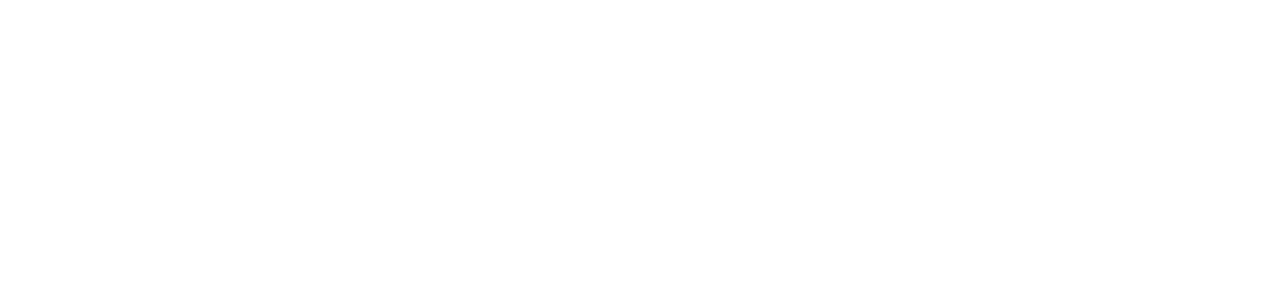
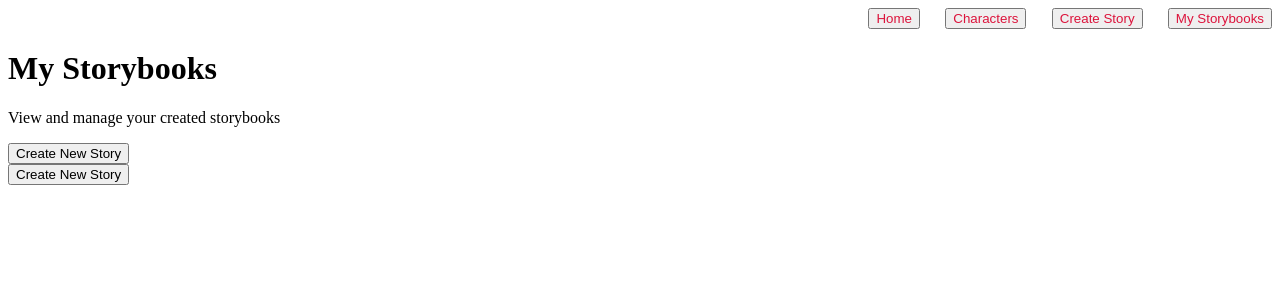
Before and after one commit to MexicanCacti/Project2Group5, a React (Vite) app in the folder client/: page /stories in a window 1280 px wide. Before the commit this address had no page. Shown: the top 300 px of the page. Built offline with nearby package versions, Linux system fonts and the light colour scheme.

Commit message:
Started Storybooks page

```diff
--- a/client/src/App.jsx
+++ b/client/src/App.jsx
@@ -2,6 +2,7 @@
 import Home from './pages/Home.jsx'
 import Characters from './pages/Characters.jsx'
 import CreateStory from './pages/CreateStory.jsx'
+import Storybooks from './pages/Storybooks.jsx'
 
 function App() {
   return (
@@ -10,6 +11,7 @@
               <Route path="/" element={<Home />} />
               <Route path="/characters" element={<Characters />} />
               <Route path="/create" element={<CreateStory/>} />
+              <Route path="/stories" element={<Storybooks/>} />
           </Routes>
       </Router>
   )
--- /dev/null
+++ b/client/src/pages/Storybooks.jsx
@@ -0,0 +1,40 @@
+import TitleBar from "../components/TitleBar.jsx";
+import '../styles/Storybooks.css'
+import NavButton from "../components/NavButton.jsx";
+
+function Storybooks() {
+    return (
+        <div id="Stories">
+            <TitleBar />
+
+            <div id="StoriesContent">
+
+                <div id="StoriesIntro">
+                    <h1>My Storybooks</h1>
+                    <p>View and manage your created storybooks</p>
+                    <NavButton
+                        label="Create New Story"
+                        id="StoriesCreateNav"
+                        destination={"/create"}
+                    />
+                </div>
+
+                {/*Backend call to get all the users stories & display them, each one should have...
+                    First Page Image, Title, Description, Number Pages, Button to take to create story w/ loaded data
+                 */
+                }
+                <div id="StoriesBox">
+                    <NavButton
+                        label="Create New Story"
+                        id="StoriesCreateNav"
+                        destination={"/create"}
+                    />
+                </div>
+
+            </div>
+
+        </div>
+    );
+}
+
+export default Storybooks
```
Also changed, not shown: client/src/styles/Storybooks.css (added).
